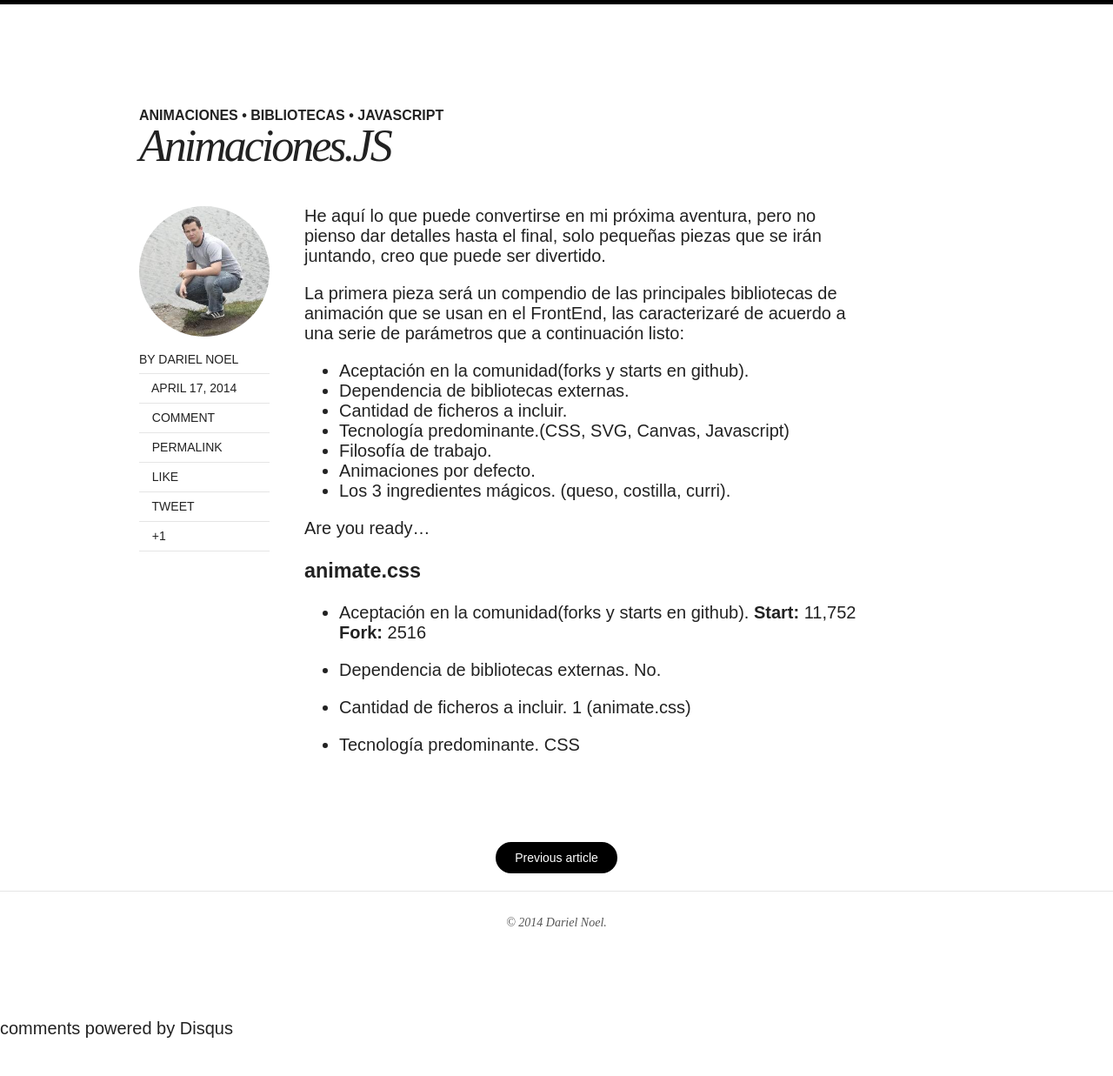
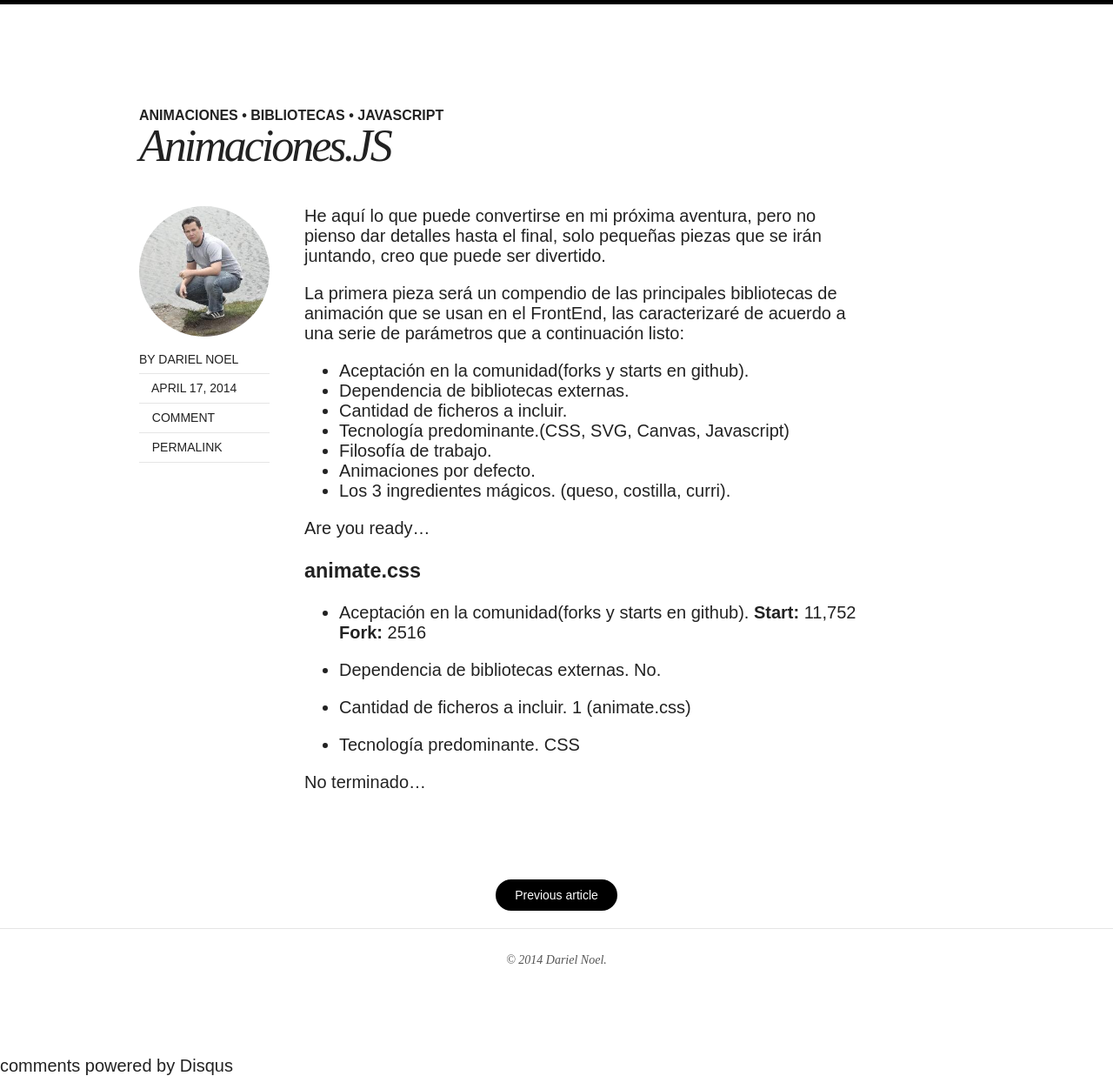
Before and after one commit to darielnoel/darielnoel.github.com, a Jekyll site: the page built from _posts/2014-04-17-animation-librarys.md, in a window 1280 px wide. Shown: the whole page at 87% size. Built offline with Jekyll 4.4.1, drawn with Linux system fonts in a browser that asks for light colours; nearby versions of some CDN libraries; comment, search, counter and statistics services are not loaded; before the commit the page ends 1194 px from its top, so only the background shows below that; some of the changed lines change nothing that is shown.

Commit message:
animaciones js

```diff
--- a/_posts/2014-04-17-animation-librarys.md
+++ b/_posts/2014-04-17-animation-librarys.md
@@ -5,7 +5,7 @@ description: "Características principales bibliotecas animación."
 category: articles
 tags: [animaciones, bibliotecas, javascript]
 comments: true
-share: true
+share: false
 ---
 
 He aquí lo que puede convertirse en mi próxima aventura, pero no pienso dar detalles hasta el final, solo pequeñas piezas que se irán juntando, creo que puede ser divertido.
@@ -36,3 +36,5 @@ Are you ready...
 
 - Tecnología predominante.
 	CSS
+
+No terminado...
```
